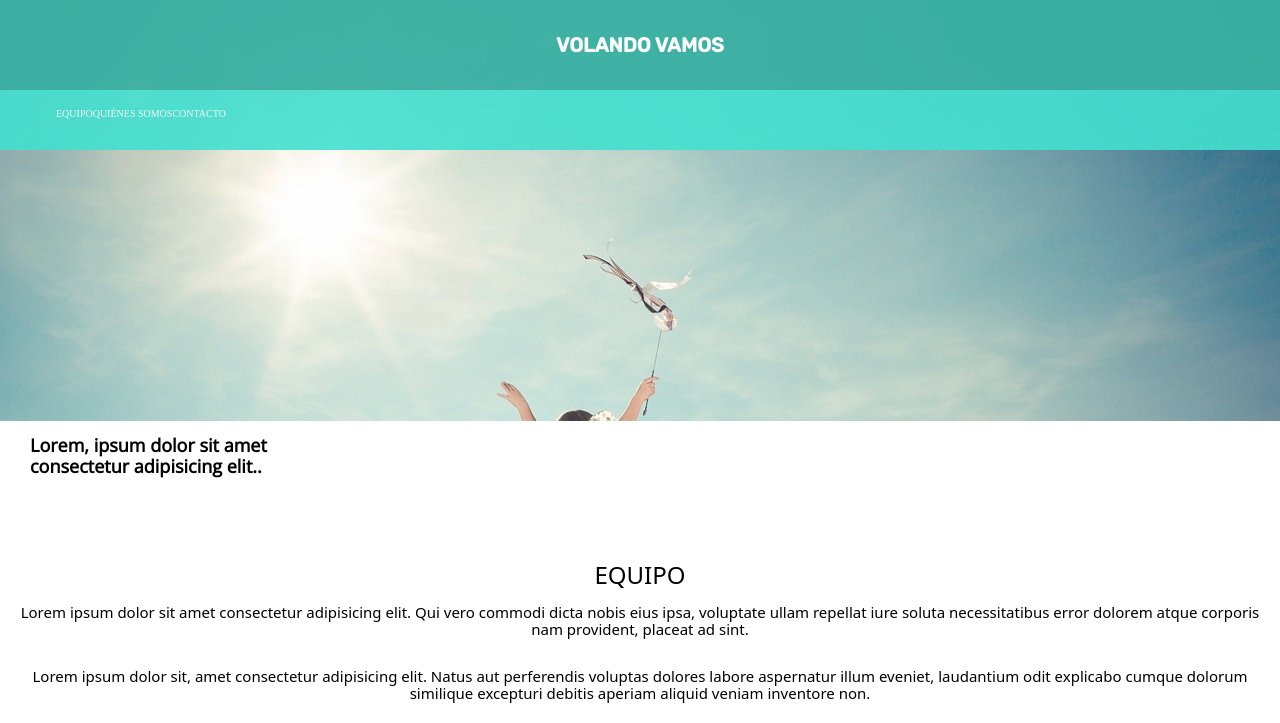
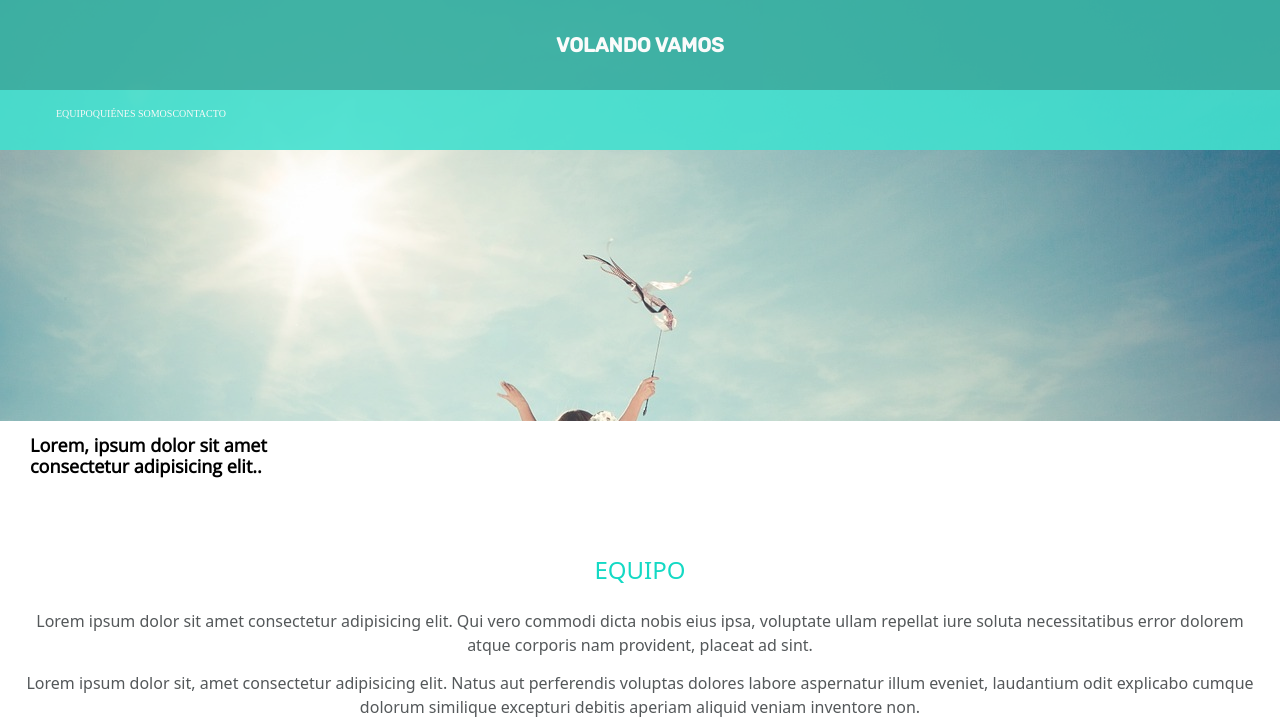
Before and after one commit to Adalab/project-promo-u-module-1-team-3, a website: page src/html/index.html in a window 1280 px wide. Shown: the top 723 px of the page. Drawn offline with nearby package versions, Linux system fonts and the light colour scheme; files that its build step writes are made by us from their sources; files whose address does not match are found by name.

Commit message:
changes team

```diff
--- a/src/html/partials/team.html
+++ b/src/html/partials/team.html
@@ -1,17 +1,15 @@
 <section class="team-box">
   <h2 class="team" id="team">Equipo</h2>
-    <p class="team-text">
-      Lorem ipsum dolor sit amet consectetur adipisicing elit. Qui vero
-      commodi dicta nobis eius ipsa, voluptate ullam repellat iure soluta
-      necessitatibus error dolorem atque corporis nam provident, placeat ad
-      sint.
+  <p class="team-text-1">
+    Lorem ipsum dolor sit amet consectetur adipisicing elit. Qui vero commodi
+    dicta nobis eius ipsa, voluptate ullam repellat iure soluta necessitatibus
+    error dolorem atque corporis nam provident, placeat ad sint.
   </p>
   <p class="team-text-1">
     Lorem ipsum dolor sit, amet consectetur adipisicing elit. Natus aut
-      perferendis voluptas dolores labore aspernatur illum eveniet,
-      laudantium odit explicabo cumque dolorum similique excepturi debitis
-      aperiam aliquid veniam inventore non.
+    perferendis voluptas dolores labore aspernatur illum eveniet, laudantium
+    odit explicabo cumque dolorum similique excepturi debitis aperiam aliquid
+    veniam inventore non.
   </p>
   <include src="../partials/stren.html"></include>
-
 </section>
--- a/src/scss/layout/_team.scss
+++ b/src/scss/layout/_team.scss
@@ -7,35 +7,26 @@
   }
 
   .team {
-    margin: 3rem 0 1.5rem;
+    margin: 2.5rem;
     font-family: system-ui, -apple-system, BlinkMacSystemFont, "Segoe UI", Roboto,
       Oxygen, Ubuntu, Cantarell, "Open Sans", "Helvetica Neue", sans-serif;
     font-size: 2.4rem;
     font-weight: 500;
-    color: var(--aqua);
+    color: $aqua;
     text-transform: uppercase;
     width: 100%;
     display: flex;
     justify-content: center;
   }
 
-  .team-text {
-    margin: 0 0 3rem;
-    font-family: system-ui, -apple-system, BlinkMacSystemFont, "Segoe UI", Roboto,
-      Oxygen, Ubuntu, Cantarell, "Open Sans", "Helvetica Neue", sans-serif;
-    color: var(--gunmetal);
-    font-size: 1.5rem;
-    display: flex;
-    width: 100%;
-    text-align: center;
-  }
 
   .team-text-1 {
     margin: 0 0 1.42rem;
     font-family: system-ui, -apple-system, BlinkMacSystemFont, "Segoe UI", Roboto,
       Oxygen, Ubuntu, Cantarell, "Open Sans", "Helvetica Neue", sans-serif;
-    color: var(--gunmetal);
-    font-size: 1.5rem;
+    color: $gunmetal;
+    font-size: 1.6rem;
+    line-height: 1.5;
     display: flex;
     width: 100%;
     text-align: center;
```
Also changed, not shown: src/images/Carmen Bravo.jpg (added). Lines whose indentation alone changed are shown as unchanged.
